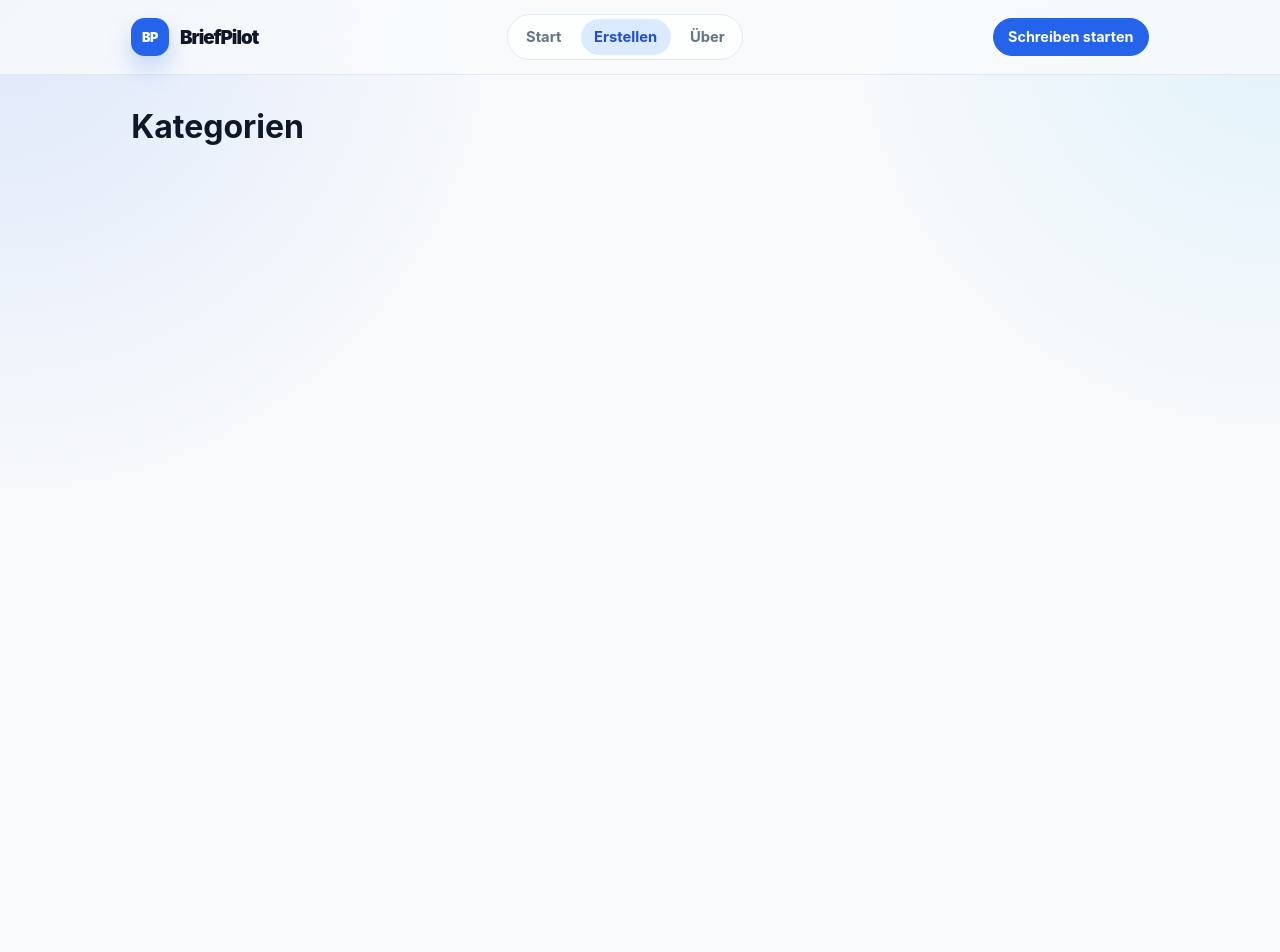
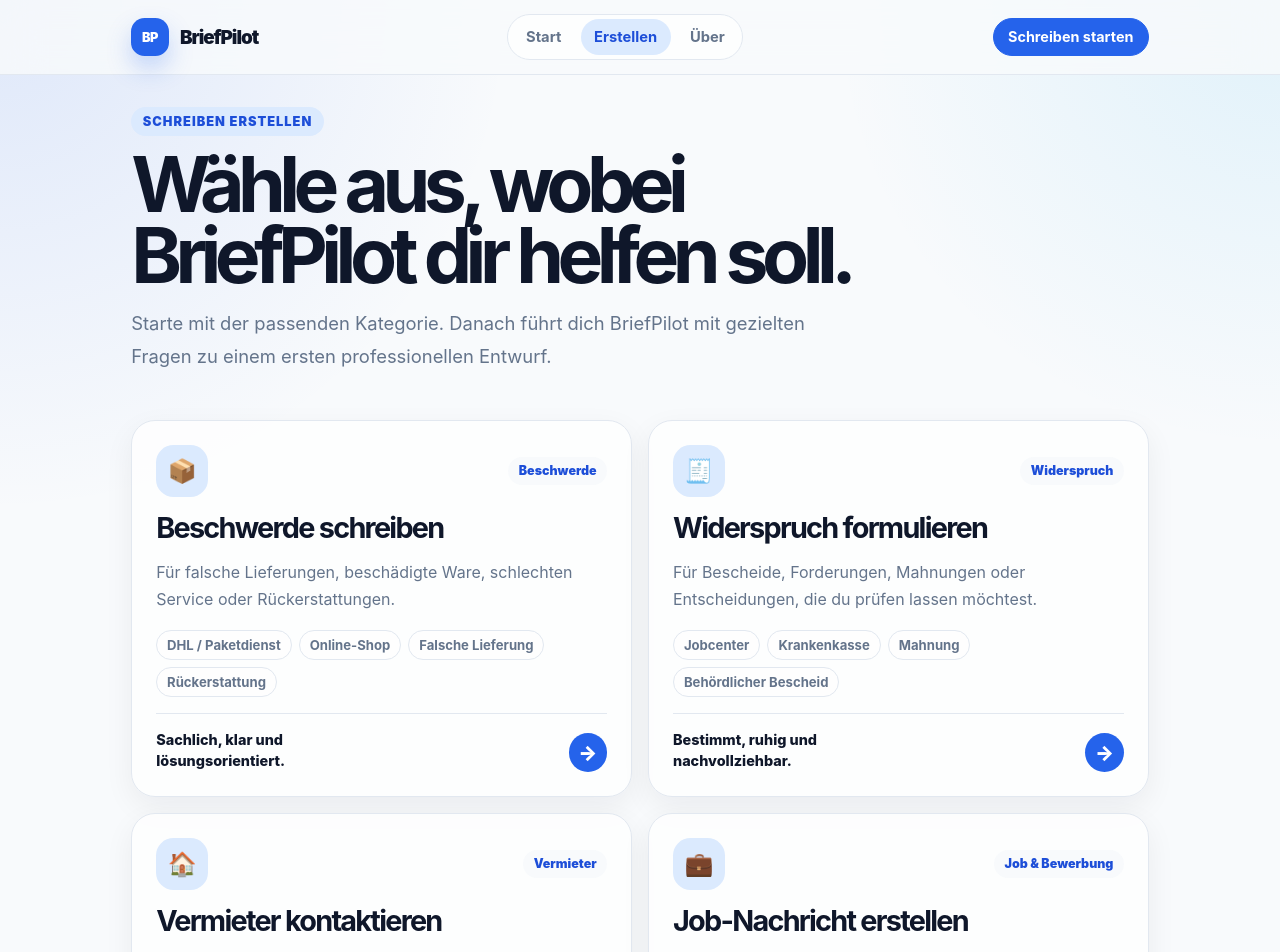
Before and after one commit to YssraChahine/BriefPilot, a React (Vite) app: page /kategorien in a window 1280 px wide. Shown: the top 952 px of the page. Before the commit the page ends 800 px from the top, so only its background shows below. Built offline with nearby package versions, Linux system fonts and the light colour scheme.

Commit message:
Add category selection page

```diff
--- /dev/null
+++ b/src/components/CategoryCard/CategoryCard.jsx
@@ -0,0 +1,39 @@
+import { Link } from "react-router-dom";
+import {
+  Card,
+  CardTop,
+  Icon,
+  Label,
+  Title,
+  Description,
+  ExampleList,
+  ExampleItem,
+  CardFooter,
+  ToneHint,
+  Arrow,
+} from "./CategoryCard.styles";
+
+export function CategoryCard({ category }) {
+  return (
+    <Card to={`/erstellen/${category.id}`} as={Link}>
+      <CardTop>
+        <Icon aria-hidden="true">{category.icon}</Icon>
+        <Label>{category.label}</Label>
+      </CardTop>
+
+      <Title>{category.title}</Title>
+      <Description>{category.description}</Description>
+
+      <ExampleList aria-label={`Beispiele für ${category.label}`}>
+        {category.examples.map((example) => (
+          <ExampleItem key={example}>{example}</ExampleItem>
+        ))}
+      </ExampleList>
+
+      <CardFooter>
+        <ToneHint>{category.toneHint}</ToneHint>
+        <Arrow aria-hidden="true">→</Arrow>
+      </CardFooter>
+    </Card>
+  );
+}
--- /dev/null
+++ b/src/components/CategoryCard/CategoryCard.styles.js
@@ -0,0 +1,118 @@
+import styled from "styled-components";
+
+export const Card = styled.article`
+  min-height: 100%;
+  display: flex;
+  flex-direction: column;
+  gap: 1rem;
+  padding: clamp(1.2rem, 3vw, 1.5rem);
+  border: 1px solid ${({ theme }) => theme.colors.border};
+  border-radius: ${({ theme }) => theme.radius.large};
+  background: rgba(255, 255, 255, 0.78);
+  box-shadow: ${({ theme }) => theme.shadows.card};
+  transition:
+    transform 0.2s ease,
+    box-shadow 0.2s ease,
+    border-color 0.2s ease,
+    background 0.2s ease;
+  &:hover {
+    transform: translateY(-5px);
+    border-color: rgba(37, 99, 235, 0.35);
+    background: rgba(255, 255, 255, 0.96);
+    box-shadow: ${({ theme }) => theme.shadows.soft};
+  }
+  &:focus-visible {
+    outline: 3px solid ${({ theme }) => theme.colors.primaryLight};
+    outline-offset: 4px;
+  }
+`;
+
+export const CardTop = styled.div`
+  display: flex;
+  align-items: center;
+  justify-content: space-between;
+  gap: 1rem;
+`;
+
+export const Icon = styled.div`
+  width: 3.25rem;
+  height: 3.25rem;
+  display: grid;
+  place-items: center;
+  border-radius: 1.1rem;
+  background: ${({ theme }) => theme.colors.primaryLight};
+  font-size: 1.45rem;
+`;
+
+export const Label = styled.span`
+  padding: 0.4rem 0.65rem;
+  border-radius: ${({ theme }) => theme.radius.full};
+  background: rgba(248, 250, 252, 0.9);
+  color: ${({ theme }) => theme.colors.primaryDark};
+  font-size: 0.78rem;
+  font-weight: 900;
+`;
+
+export const Title = styled.h2`
+  margin: 0;
+  color: ${({ theme }) => theme.colors.text};
+  font-size: clamp(1.45rem, 3vw, 1.8rem);
+  line-height: 1.05;
+  letter-spacing: -0.06em;
+`;
+
+export const Description = styled.p`
+  margin: 0;
+  color: ${({ theme }) => theme.colors.textMuted};
+  line-height: 1.7;
+`;
+
+export const ExampleList = styled.ul`
+  display: flex;
+  flex-wrap: wrap;
+  gap: 0.45rem;
+  margin: 0;
+  padding: 0;
+  list-style: none;
+`;
+
+export const ExampleItem = styled.li`
+  padding: 0.38rem 0.62rem;
+  border: 1px solid ${({ theme }) => theme.colors.border};
+  border-radius: ${({ theme }) => theme.radius.full};
+  background: rgba(255, 255, 255, 0.7);
+  color: ${({ theme }) => theme.colors.textMuted};
+  font-size: 0.82rem;
+  font-weight: 700;
+`;
+
+export const CardFooter = styled.div`
+  display: flex;
+  justify-content: space-between;
+  align-items: flex-end;
+  gap: 1rem;
+  margin-top: auto;
+  padding-top: 1rem;
+  border-top: 1px solid ${({ theme }) => theme.colors.border};
+`;
+
+export const ToneHint = styled.p`
+  max-width: 250px;
+  margin: 0;
+  color: ${({ theme }) => theme.colors.text};
+  font-size: 0.9rem;
+  font-weight: 800;
+  line-height: 1.45;
+`;
+
+export const Arrow = styled.span`
+  width: 2.4rem;
+  height: 2.4rem;
+  display: grid;
+  place-items: center;
+  border-radius: ${({ theme }) => theme.radius.full};
+  background: ${({ theme }) => theme.colors.primary};
+  color: white;
+  font-size: 1.25rem;
+  font-weight: 900;
+`;
--- /dev/null
+++ b/src/data/categories.js
@@ -0,0 +1,52 @@
+export const categories = [
+  {
+    id: "beschwerde",
+    icon: "📦",
+    label: "Beschwerde",
+    title: "Beschwerde schreiben",
+    description:
+      "Für falsche Lieferungen, beschädigte Ware, schlechten Service oder Rückerstattungen.",
+    examples: [
+      "DHL / Paketdienst",
+      "Online-Shop",
+      "Falsche Lieferung",
+      "Rückerstattung",
+    ],
+    toneHint: "Sachlich, klar und lösungsorientiert.",
+  },
+  {
+    id: "widerspruch",
+    icon: "🧾",
+    label: "Widerspruch",
+    title: "Widerspruch formulieren",
+    description:
+      "Für Bescheide, Forderungen, Mahnungen oder Entscheidungen, die du prüfen lassen möchtest.",
+    examples: ["Jobcenter", "Krankenkasse", "Mahnung", "Behördlicher Bescheid"],
+    toneHint: "Bestimmt, ruhig und nachvollziehbar.",
+  },
+  {
+    id: "vermieter",
+    icon: "🏠",
+    label: "Vermieter",
+    title: "Vermieter kontaktieren",
+    description:
+      "Für Nebenkosten, Mängel, Rückfragen, Fristen oder sachliche Kommunikation rund um deine Wohnung.",
+    examples: ["Nebenkosten", "Mängelanzeige", "Rückfrage", "Fristsetzung"],
+    toneHint: "Höflich, sachlich und dokumentierbar.",
+  },
+  {
+    id: "bewerbung",
+    icon: "💼",
+    label: "Job & Bewerbung",
+    title: "Job-Nachricht erstellen",
+    description:
+      "Für Recruiter-Antworten, Gehaltsvorstellungen, Nachfragen oder professionelle Bewerbungsnachrichten.",
+    examples: [
+      "Recruiter-Antwort",
+      "Gehaltsvorstellung",
+      "Nachfrage",
+      "Absage beantworten",
+    ],
+    toneHint: "Professionell, freundlich und selbstbewusst.",
+  },
+];
--- a/src/pages/Categories/Categories.jsx
+++ b/src/pages/Categories/Categories.jsx
@@ -1,3 +1,42 @@
+import { CategoryCard } from "../../components/CategoryCard/CategoryCard";
+import { categories } from "../../data/categories";
+import {
+  PageHeader,
+  Eyebrow,
+  Title,
+  Description,
+  CategoriesGrid,
+  InfoBox,
+  InfoTitle,
+  InfoText,
+} from "./Categories.styles";
+
 export function Categories() {
-  return <h1>Kategorien</h1>;
+  return (
+    <>
+      <PageHeader>
+        <Eyebrow>Schreiben erstellen</Eyebrow>
+        <Title>Wähle aus, wobei BriefPilot dir helfen soll.</Title>
+        <Description>
+          Starte mit der passenden Kategorie. Danach führt dich BriefPilot mit
+          gezielten Fragen zu einem ersten professionellen Entwurf.
+        </Description>
+      </PageHeader>
+
+      <CategoriesGrid>
+        {categories.map((category) => (
+          <CategoryCard key={category.id} category={category} />
+        ))}
+      </CategoriesGrid>
+
+      <InfoBox>
+        <InfoTitle>Hinweis</InfoTitle>
+        <InfoText>
+          BriefPilot hilft dir beim Formulieren und Strukturieren deiner
+          Schreiben. Die App ersetzt keine anwaltliche Beratung und prüft keine
+          rechtlichen Ansprüche verbindlich.
+        </InfoText>
+      </InfoBox>
+    </>
+  );
 }
--- /dev/null
+++ b/src/pages/Categories/Categories.styles.js
@@ -0,0 +1,66 @@
+import styled from "styled-components";
+
+export const PageHeader = styled.header`
+  max-width: 780px;
+  margin-bottom: clamp(2rem, 5vw, 3rem);
+`;
+
+export const Eyebrow = styled.p`
+  width: fit-content;
+  margin: 0 0 0.9rem;
+  padding: 0.42rem 0.72rem;
+  border-radius: ${({ theme }) => theme.radius.full};
+  background: ${({ theme }) => theme.colors.primaryLight};
+  color: ${({ theme }) => theme.colors.primaryDark};
+  font-size: 0.8rem;
+  font-weight: 900;
+  letter-spacing: 0.08em;
+  text-transform: uppercase;
+`;
+
+export const Title = styled.h1`
+  margin-bottom: 1rem;
+  color: ${({ theme }) => theme.colors.text};
+  font-size: clamp(2.4rem, 6vw, 5rem);
+  line-height: 0.92;
+  letter-spacing: -0.085em;
+`;
+
+export const Description = styled.p`
+  max-width: 680px;
+  margin: 0;
+  color: ${({ theme }) => theme.colors.textMuted};
+  font-size: clamp(1rem, 2vw, 1.15rem);
+  line-height: 1.75;
+`;
+
+export const CategoriesGrid = styled.section`
+  display: grid;
+  grid-template-columns: repeat(2, minmax(0, 1fr));
+  gap: 1rem;
+  @media (max-width: ${({ theme }) => theme.breakpoints.tablet}) {
+    grid-template-columns: 1fr;
+  }
+`;
+
+export const InfoBox = styled.aside`
+  margin-top: 1.25rem;
+  padding: 1.2rem 1.35rem;
+  border: 1px solid rgba(37, 99, 235, 0.18);
+  border-radius: ${({ theme }) => theme.radius.large};
+  background: rgba(219, 234, 254, 0.55);
+`;
+
+export const InfoTitle = styled.h2`
+  margin-bottom: 0.35rem;
+  color: ${({ theme }) => theme.colors.text};
+  font-size: 1rem;
+  letter-spacing: -0.03em;
+`;
+
+export const InfoText = styled.p`
+  margin: 0;
+  color: ${({ theme }) => theme.colors.textMuted};
+  font-size: 0.95rem;
+  line-height: 1.65;
+`;
--- a/src/pages/CreateLetter/CreateLetter.jsx
+++ b/src/pages/CreateLetter/CreateLetter.jsx
@@ -1,3 +1,32 @@
+import { Link, useParams } from "react-router-dom";
+import { Button } from "../../components/Button/Button";
+import { categories } from "../../data/categories";
+
 export function CreateLetter() {
-  return <h1>Schreiben erstellen</h1>;
+  const { categoryId } = useParams();
+
+  const category = categories.find((item) => item.id === categoryId);
+
+  if (!category) {
+    return (
+      <>
+        <h1>Kategorie nicht gefunden</h1>
+        <p>Bitte wähle eine gültige Kategorie aus.</p>
+        <Button as={Link} to="/kategorien">
+          Zur Kategorie-Auswahl
+        </Button>
+      </>
+    );
+  }
+
+  return (
+    <>
+      <p>{category.label}</p>
+      <h1>{category.title}</h1>
+      <p>{category.description}</p>
+      <Button as={Link} to="/kategorien" variant="secondary">
+        Andere Kategorie wählen
+      </Button>
+    </>
+  );
 }
--- a/src/pages/Home/Home.styles.js
+++ b/src/pages/Home/Home.styles.js
@@ -325,17 +325,25 @@ export const CategoryPreviewGrid = styled.div`
 export const CategoryPreviewCard = styled.article`
   min-height: 240px;
   padding: 1.25rem;
+  display: flex;
+  flex-direction: column;
   border: 1px solid ${({ theme }) => theme.colors.border};
   border-radius: ${({ theme }) => theme.radius.large};
   background: rgba(255, 255, 255, 0.72);
   transition:
     transform 0.2s ease,
     border-color 0.2s ease,
-    background 0.2s ease;
+    background 0.2s ease,
+    box-shadow 0.2s ease;
   &:hover {
     transform: translateY(-4px);
     border-color: rgba(37, 99, 235, 0.32);
     background: rgba(255, 255, 255, 0.92);
+    box-shadow: ${({ theme }) => theme.shadows.card};
+  }
+  &:focus-visible {
+    outline: 3px solid ${({ theme }) => theme.colors.primaryLight};
+    outline-offset: 4px;
   }
 `;
 
```
Also changed, not shown: src/pages/Home/Home.jsx (+13 -6 lines).
